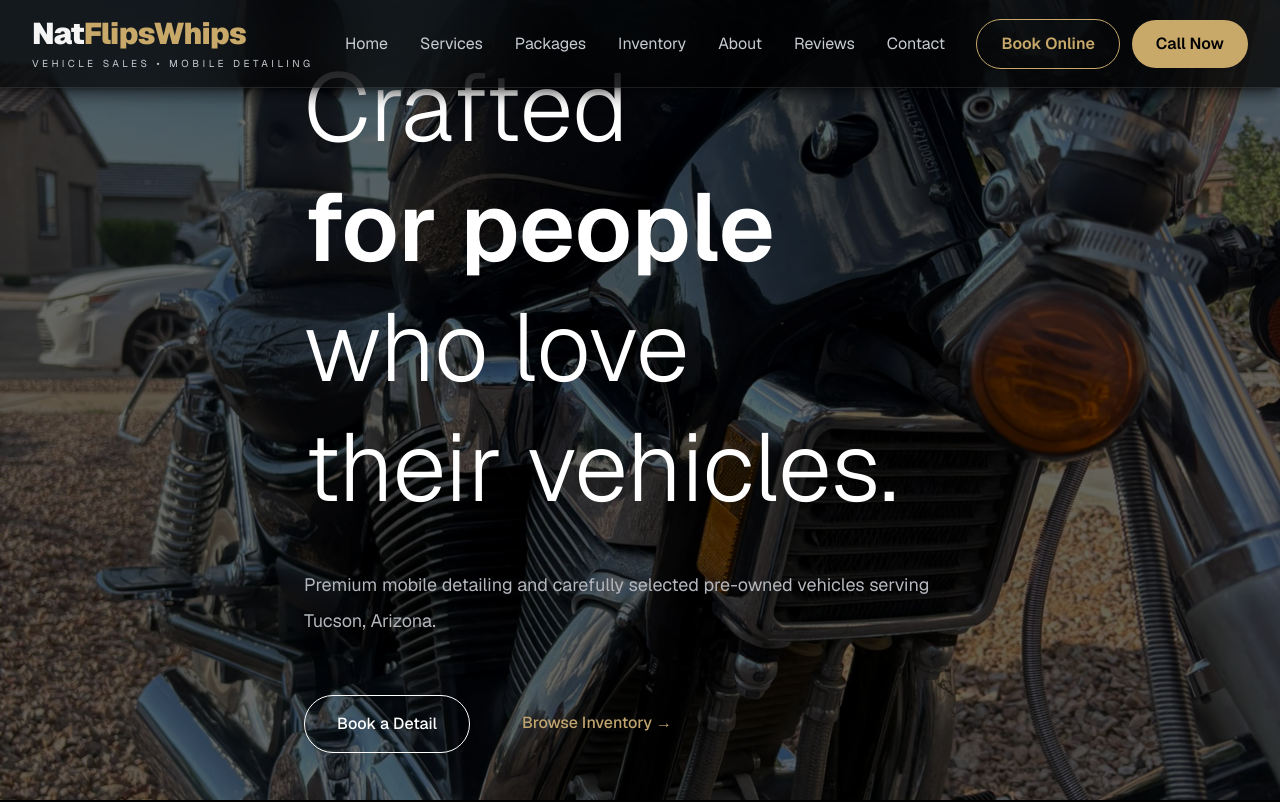
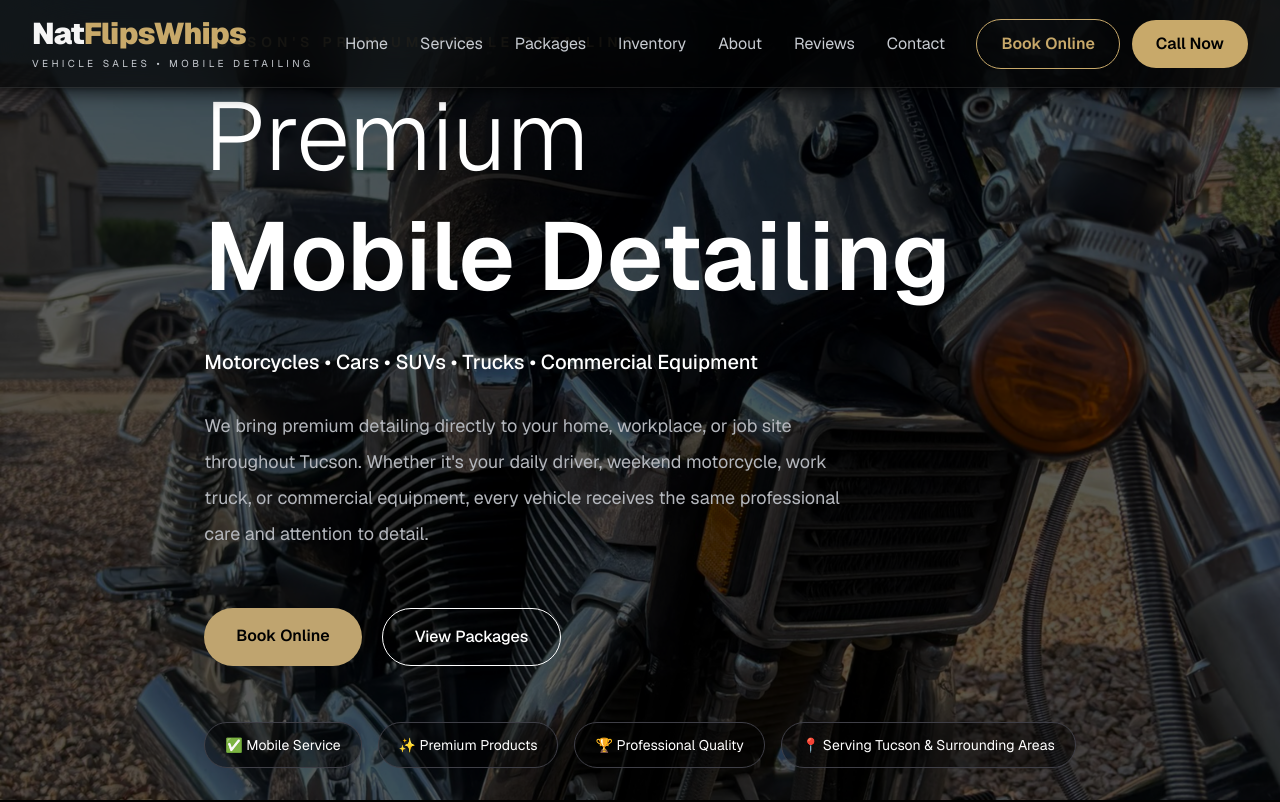
Before and after one commit to Natvibecodes/natflipswhips-website, a Next.js app: page / in a window 1280 px wide. Shown: the top 802 px of the page. Built offline with nearby package versions, Linux system fonts and the light colour scheme.

Commit message:
Update Hero.tsx
Hero detailing update

```diff
--- a/app/components/Hero.tsx
+++ b/app/components/Hero.tsx
@@ -16,33 +16,36 @@ export default function Hero() {
         />
 
         {/* Overlay */}
-        <div className="absolute inset-0 bg-black/60" />
+        <div className="absolute inset-0 bg-black/65" />
 
         {/* Content */}
-        <div className="relative z-10 mx-auto max-w-7xl px-8">
+        <div className="relative z-10 mx-auto max-w-7xl px-6 md:px-8">
 
-          <h1 className="max-w-4xl text-6xl font-light leading-tight md:text-8xl">
+          <p className="mb-6 uppercase tracking-[0.35em] text-sm font-semibold text-[#BFA46F]">
+            Tucson's Premium Mobile Detailing
+          </p>
 
-            Crafted
+          <h1 className="max-w-5xl text-4xl font-light leading-tight sm:text-5xl md:text-7xl lg:text-8xl">
+
+            Premium
             <br />
 
             <span className="font-semibold">
-              for people
+              Mobile Detailing
             </span>
-
-            <br />
-
-            who love
-            <br />
-
-            their vehicles.
 
           </h1>
 
-          <p className="mt-10 max-w-2xl text-lg leading-9 text-[#B4B7BD]">
+          <p className="mt-8 max-w-3xl text-xl font-medium text-white">
+            Motorcycles • Cars • SUVs • Trucks • Commercial Equipment
+          </p>
 
-            Premium mobile detailing and carefully selected
-            pre-owned vehicles serving Tucson, Arizona.
+          <p className="mt-8 max-w-2xl text-lg leading-9 text-[#B4B7BD]">
+
+            We bring premium detailing directly to your home, workplace, or job
+            site throughout Tucson. Whether it's your daily driver, weekend
+            motorcycle, work truck, or commercial equipment, every vehicle
+            receives the same professional care and attention to detail.
 
           </p>
 
@@ -50,17 +53,39 @@ export default function Hero() {
 
             <a
               href="#booking"
-              className="rounded-full border border-white px-8 py-4 text-center font-medium transition hover:bg-white hover:text-black"
+              className="rounded-full bg-[#BFA46F] px-8 py-4 text-center font-semibold text-black transition hover:bg-[#d7bc84]"
             >
-              Book a Detail
+              Book Online
             </a>
 
             <a
-              href="#inventory"
-              className="rounded-full px-8 py-4 text-center font-medium text-[#BFA46F] transition hover:text-white"
+              href="#packages"
+              className="rounded-full border border-white px-8 py-4 text-center font-medium transition hover:bg-white hover:text-black"
             >
-              Browse Inventory →
+              View Packages
             </a>
+
+          </div>
+
+          {/* Feature Badges */}
+
+          <div className="mt-14 flex flex-wrap gap-4 text-sm">
+
+            <div className="rounded-full border border-zinc-700 bg-black/40 px-5 py-3">
+              ✅ Mobile Service
+            </div>
+
+            <div className="rounded-full border border-zinc-700 bg-black/40 px-5 py-3">
+              ✨ Premium Products
+            </div>
+
+            <div className="rounded-full border border-zinc-700 bg-black/40 px-5 py-3">
+              🏆 Professional Quality
+            </div>
+
+            <div className="rounded-full border border-zinc-700 bg-black/40 px-5 py-3">
+              📍 Serving Tucson & Surrounding Areas
+            </div>
 
           </div>
 
```
